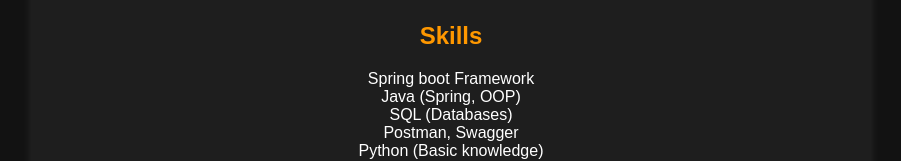
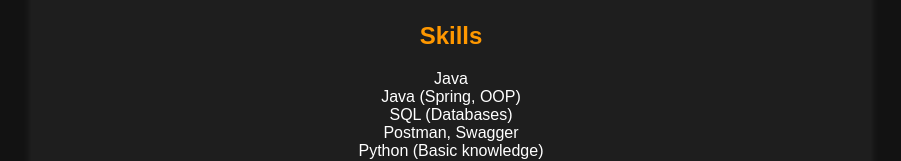
Before and after one commit to zhaako/portfolio, a website: page index.html in a window 1280 px wide. Shown: the part 501-662 px from the top of the page, without its empty margins (189-1090 px from the left). Drawn offline with Linux system fonts and the light colour scheme.

Commit message:
added Java word

```diff
--- a/index.html
+++ b/index.html
@@ -28,7 +28,7 @@
 <section id="skills">
   <h2>Skills</h2>
   <ul>
-    <li>Spring boot Framework</li>
+    <li>Java</li>
     <li>Java (Spring, OOP)</li>
     <li>SQL (Databases)</li>
     <li>Postman, Swagger</li>
```
